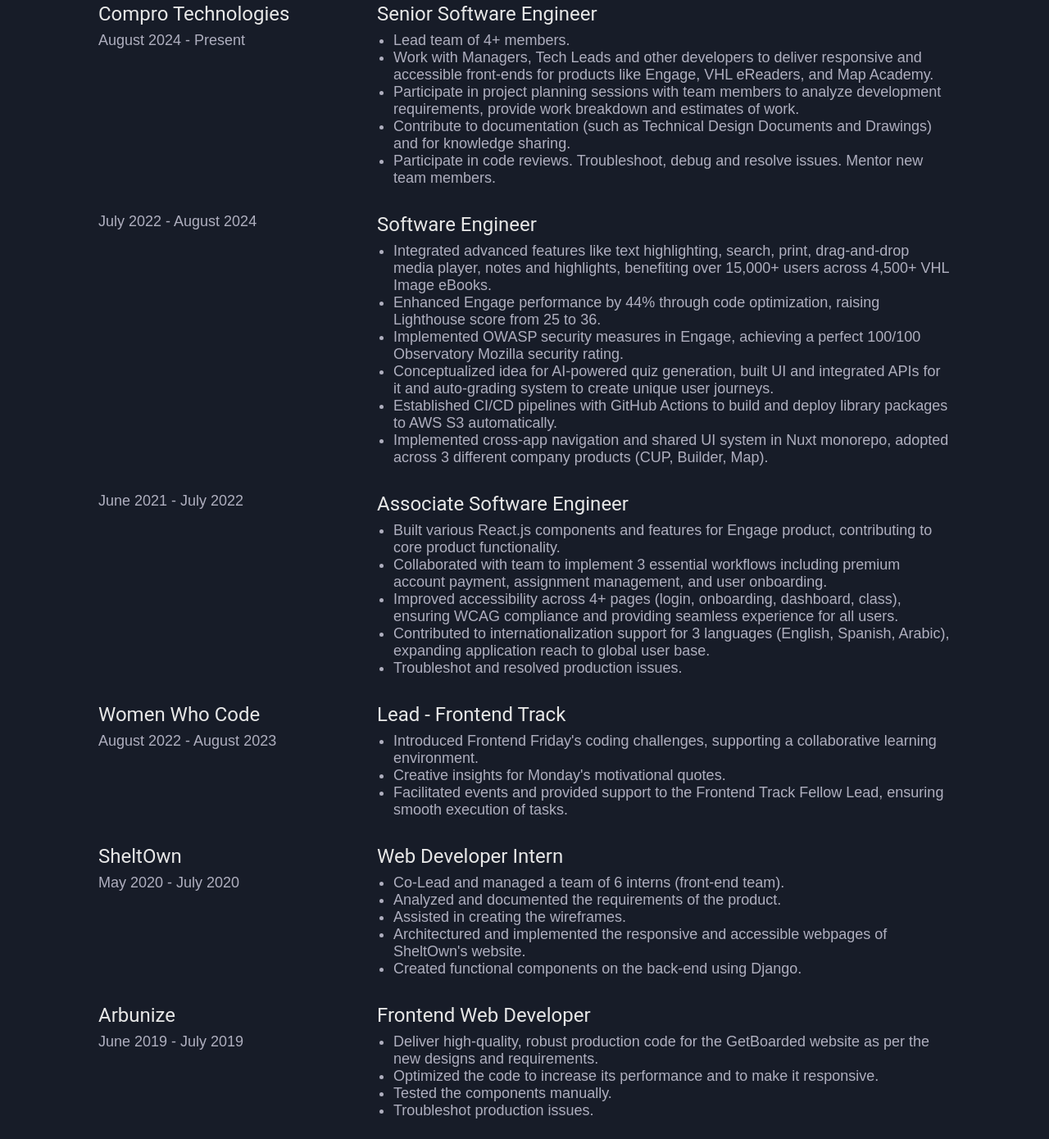
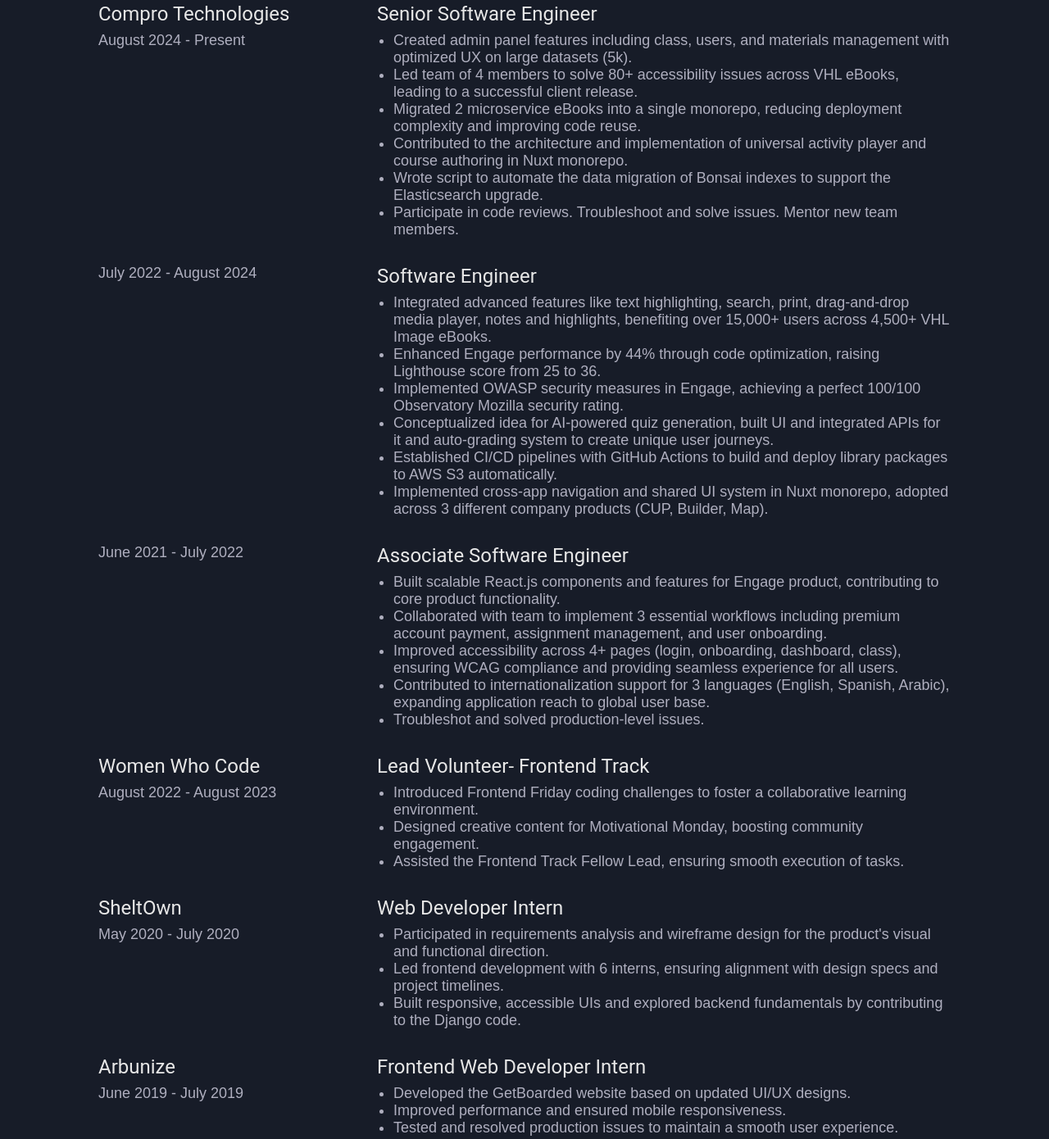
Before and after one commit to shridhiaggarwal/shridhiaggarwal.github.io, a plain HTML site: page index.html in a window 1280 px wide. Shown: the part 1705-3095 px from the top of the page at 82% size. Drawn offline with Linux system fonts and the light colour scheme; a web font is replaced by a local one.

Commit message:
docs: update work experience section

```diff
--- a/index.html
+++ b/index.html
@@ -66,7 +66,7 @@
                     </a>
                 </li>
                 <li>
-                    <a href="https://drive.google.com/file/d/191bE36MapND5_gc2iwscQpF8383NMr0v/view?usp=sharing"
+                    <a href="https://drive.google.com/file/d/1IPJNGHPa0nnU9U56vJSMvKGWR8mJaJom/view?usp=sharing"
                         class="navlink link" target="_blank">
                         <div class="navPill resumeWithImage">
                             <img class="resumeHeaderImage" src="Images/folderDownload.png" alt="">
@@ -230,14 +230,17 @@
                 <div class="experienceBoxRightSide">
                     <h4 class="sectionSubtitle designationTitle">Senior Software Engineer</h4>
                     <ul class="sectionContent companyWorkList">
-                        <li>Lead team of 4+ members.</li>
-                        <li>Work with Managers, Tech Leads and other developers to deliver responsive and accessible
-                            front-ends for products like Engage, VHL eReaders, and Map Academy.</li>
-                        <li>Participate in project planning sessions with team members to analyze development
-                            requirements, provide work breakdown and estimates of work.</li>
-                        <li>Contribute to documentation (such as Technical Design Documents and Drawings) and for
-                            knowledge sharing.</li>
-                        <li>Participate in code reviews. Troubleshoot, debug and resolve issues. Mentor new team
+                        <li>Created admin panel features including class, users, and materials management with optimized
+                            UX on large datasets (5k).</li>
+                        <li>Led team of 4 members to solve 80+ accessibility issues across VHL eBooks, leading to a
+                            successful client release.</li>
+                        <li>Migrated 2 microservice eBooks into a single monorepo, reducing deployment complexity and
+                            improving code reuse.</li>
+                        <li>Contributed to the architecture and implementation of universal activity player and course
+                            authoring in Nuxt monorepo.</li>
+                        <li>Wrote script to automate the data migration of Bonsai indexes to support the Elasticsearch
+                            upgrade.</li>
+                        <li>Participate in code reviews. Troubleshoot and solve issues. Mentor new team
                             members.</li>
                     </ul>
                 </div>
@@ -272,7 +275,7 @@
                 <div class="experienceBoxRightSide">
                     <h4 class="sectionSubtitle designationTitle">Associate Software Engineer</h4>
                     <ul class="sectionContent companyWorkList">
-                        <li>Built various React.js components and features for Engage product, contributing to core
+                        <li>Built scalable React.js components and features for Engage product, contributing to core
                             product functionality.</li>
                         <li>Collaborated with team to implement 3 essential workflows including premium account payment,
                             assignment management, and user onboarding.</li>
@@ -280,7 +283,7 @@
                             compliance and providing seamless experience for all users.</li>
                         <li>Contributed to internationalization support for 3 languages (English, Spanish, Arabic),
                             expanding application reach to global user base.</li>
-                        <li>Troubleshot and resolved production issues.</li>
+                        <li>Troubleshot and solved production-level issues.</li>
                     </ul>
                 </div>
             </div>
@@ -294,13 +297,12 @@
                     <p class="sectionContent companyDuration">August 2022 - August 2023</p>
                 </div>
                 <div class="experienceBoxRightSide">
-                    <h4 class="sectionSubtitle designationTitle">Lead - Frontend Track</h4>
+                    <h4 class="sectionSubtitle designationTitle">Lead Volunteer- Frontend Track</h4>
                     <ul class="sectionContent companyWorkList">
-                        <li>Introduced Frontend Friday's coding challenges, supporting a collaborative learning
-                            environment.</li>
-                        <li>Creative insights for Monday's motivational quotes.</li>
-                        <li>Facilitated events and provided support to the Frontend Track Fellow Lead, ensuring smooth
-                            execution of tasks.</li>
+                        <li>Introduced Frontend Friday coding challenges to foster a collaborative learning environment.
+                        </li>
+                        <li>Designed creative content for Motivational Monday, boosting community engagement.</li>
+                        <li>Assisted the Frontend Track Fellow Lead, ensuring smooth execution of tasks.</li>
                     </ul>
                 </div>
             </div>
@@ -330,12 +332,12 @@
                 <div class="experienceBoxRightSide">
                     <h4 class="sectionSubtitle designationTitle">Web Developer Intern</h4>
                     <ul class="sectionContent companyWorkList">
-                        <li>Co-Lead and managed a team of 6 interns (front-end team).</li>
-                        <li>Analyzed and documented the requirements of the product.</li>
-                        <li>Assisted in creating the wireframes.</li>
-                        <li>Architectured and implemented the responsive and accessible webpages of SheltOwn's website.
-                        </li>
-                        <li>Created functional components on the back-end using Django.</li>
+                        <li>Participated in requirements analysis and wireframe design for the product's visual and
+                            functional direction.</li>
+                        <li>Led frontend development with 6 interns, ensuring alignment with design specs and project
+                            timelines.</li>
+                        <li>Built responsive, accessible UIs and explored backend fundamentals by contributing to the
+                            Django code.</li>
                     </ul>
                 </div>
             </div>
@@ -349,13 +351,11 @@
                     <p class="sectionContent companyDuration">June 2019 - July 2019</p>
                 </div>
                 <div class="experienceBoxRightSide">
-                    <h4 class="sectionSubtitle designationTitle">Frontend Web Developer</h4>
+                    <h4 class="sectionSubtitle designationTitle">Frontend Web Developer Intern</h4>
                     <ul class="sectionContent companyWorkList">
-                        <li>Deliver high-quality, robust production code for the GetBoarded website as per the new
-                            designs and requirements.</li>
-                        <li>Optimized the code to increase its performance and to make it responsive.</li>
-                        <li>Tested the components manually.</li>
-                        <li>Troubleshot production issues.</li>
+                        <li>Developed the GetBoarded website based on updated UI/UX designs.</li>
+                        <li>Improved performance and ensured mobile responsiveness.</li>
+                        <li>Tested and resolved production issues to maintain a smooth user experience.</li>
                     </ul>
                 </div>
             </div>
@@ -566,7 +566,7 @@
         <!-- view resume section -->
         <section class="commonSection viewResumeSection">
             <img class="viewResumeImage" src="Images/folderDownload.png" alt="">
-            <a href="https://drive.google.com/file/d/191bE36MapND5_gc2iwscQpF8383NMr0v/view?usp=sharing" target="_blank"
+            <a href="https://drive.google.com/file/d/1IPJNGHPa0nnU9U56vJSMvKGWR8mJaJom/view?usp=sharing" target="_blank"
                 class="link">
                 <h2 class="sectionTitle viewResumeTitle">View Resume</h2>
             </a>
```
